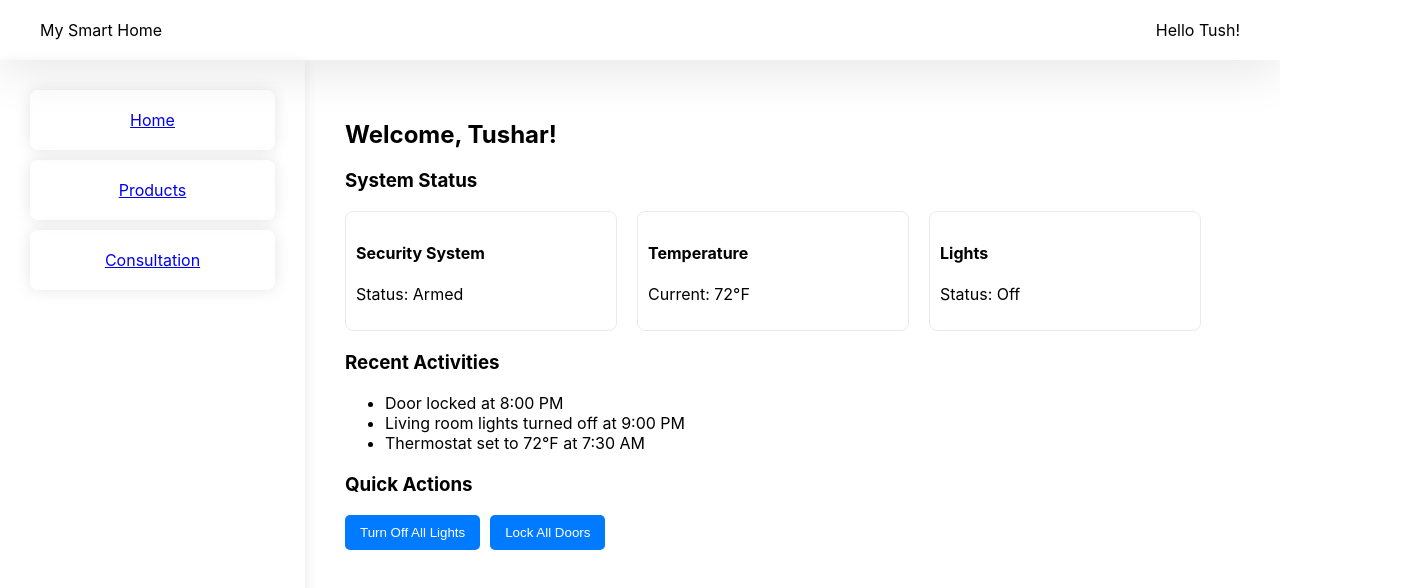
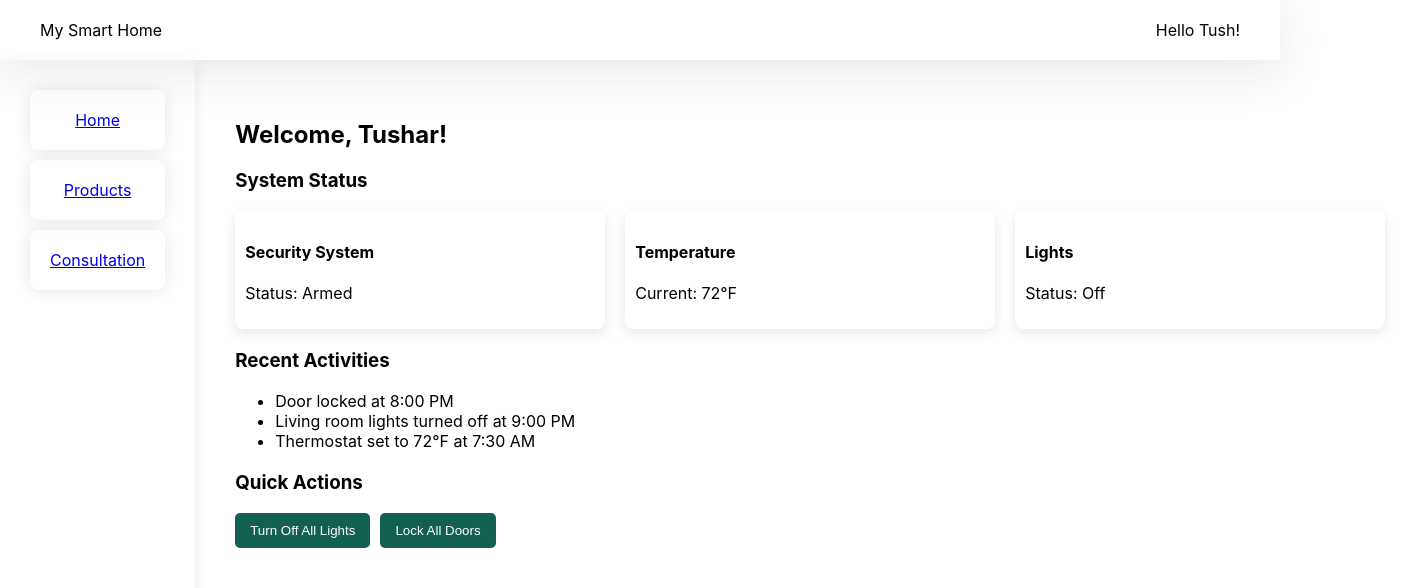
Before and after one commit to tusharchemate/my-smart-home-ui-app, a React (Create React App) app: page / in a window 1280 px wide. Shown: the top 588 px of the page, 1425 px wide, since content can reach past the window. Built offline with nearby package versions, Linux system fonts and the light colour scheme.

Commit message:
Fixed dashboard

```diff
--- a/src/components/dashboard/index.css
+++ b/src/components/dashboard/index.css
@@ -19,21 +19,21 @@
 
 .status-card {
   padding: 10px;
-  border: 1px solid #eee8e8;
+  box-shadow: rgba(0, 0, 0, 0.1) 0px 4px 12px;
   border-radius: 8px;
-  width: 250px;
+  width: 350px;
 }
 
 .actions-section button {
   margin-right: 10px;
   padding: 10px 15px;
   border: none;
-  background-color: #007bff;
+  background-color: #126150;
   color: white;
   border-radius: 5px;
   cursor: pointer;
 }
 
 .actions-section button:hover {
-  background-color: #0056b3;
+  background-color: #021612;
 }
```
